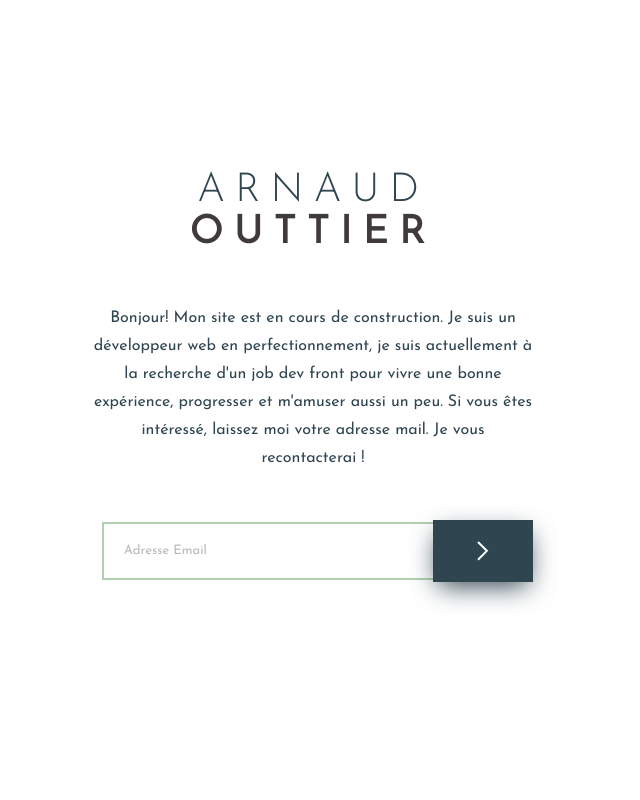
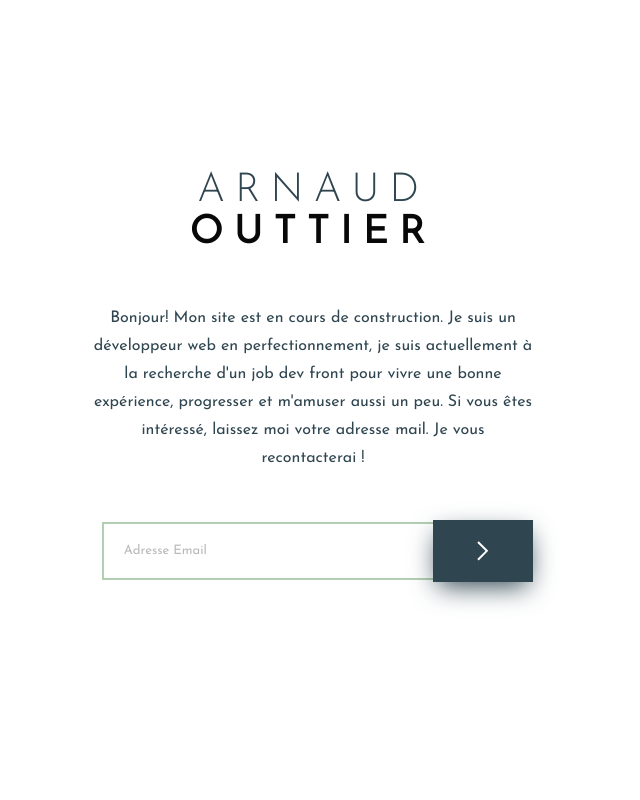
Before and after one commit to arnaudouttier/arnaud-personnal-tailwind, a PHP site: page / in a window 1280 px wide. Shown: the whole page, without its empty margins (327-967 px from the left). Run offline with PHP 8.4, Linux system fonts and the light colour scheme.

Commit message:
Update style.css

```diff
--- a/style.css
+++ b/style.css
@@ -10,7 +10,7 @@
     /* Colors */
     --primary-color: #2f4550;
     --secondary-color: #586f7c;
-    --dark-grayish-red: hsl(0, 6%, 24%);
+    --dark-grayish-red: hsl(0, 0%, 3%);
     --red: rgb(255, 95, 95);
     --green: rgb(106, 160, 101);
 }
```
